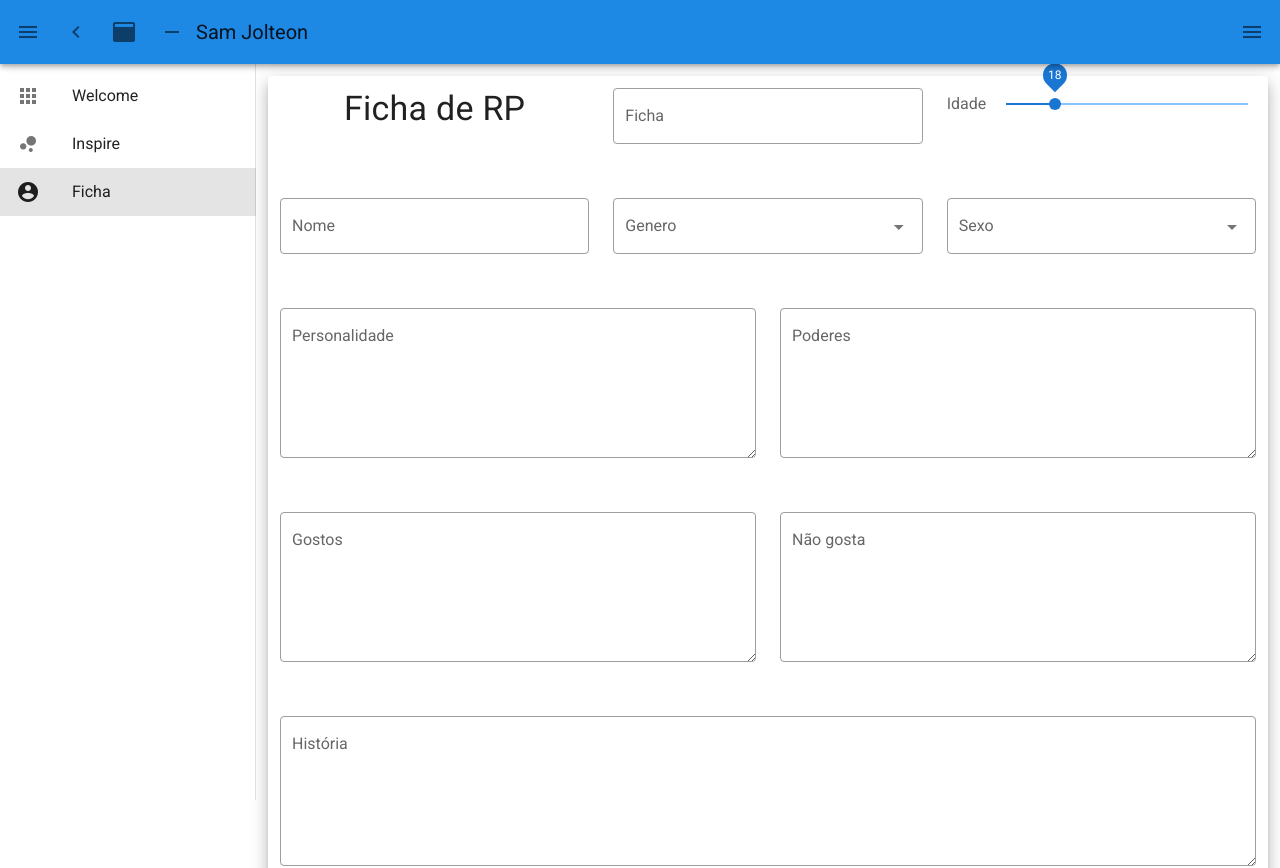
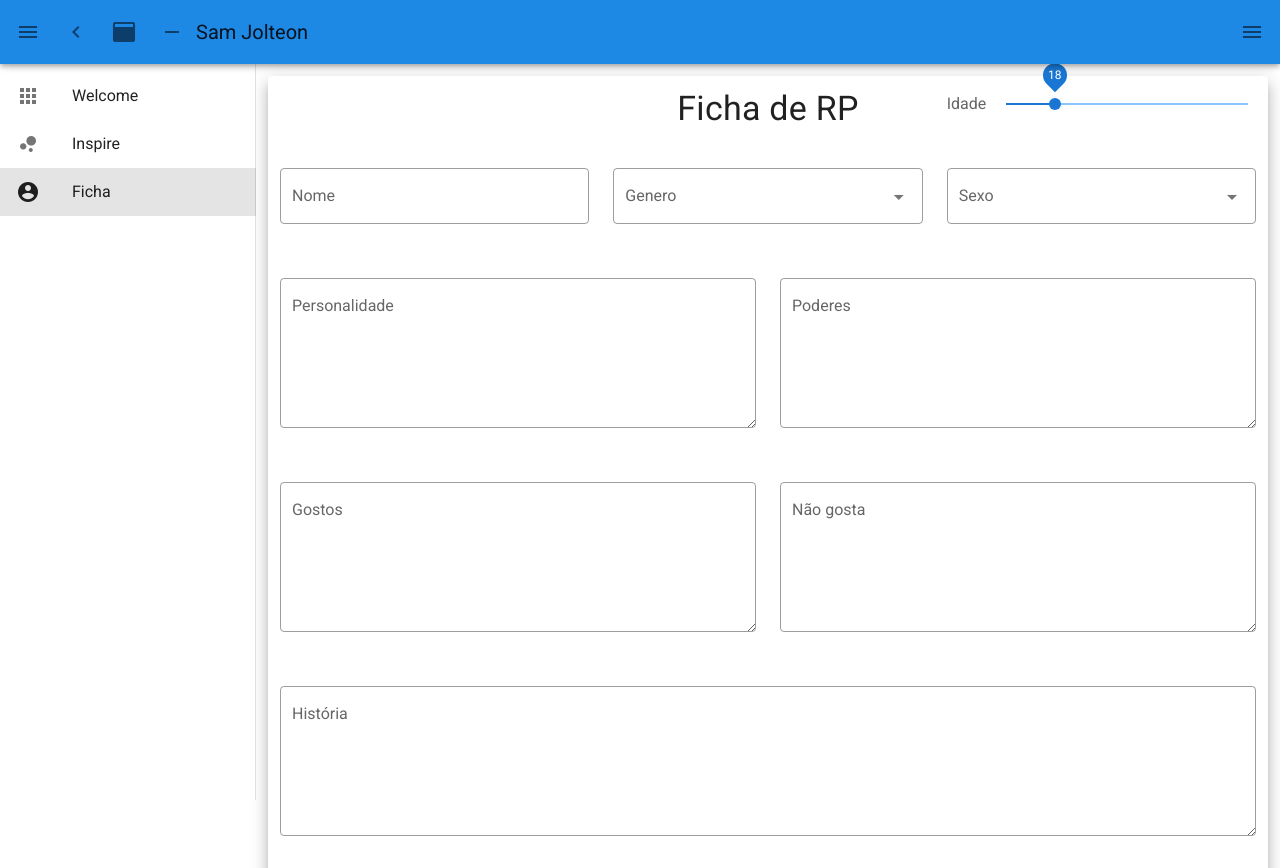
Before and after one commit to SenhorBiscoito/hirochan-frontend-vue, a Nuxt app: page /ficha in a window 1280 px wide. Shown: the top 868 px of the page. Built offline with nearby package versions, Linux system fonts and the light colour scheme.

Commit message:
adicionando axios

```diff
--- a/nuxt.config.js
+++ b/nuxt.config.js
@@ -1,53 +1,50 @@
-import colors from 'vuetify/es5/util/colors'
+import colors from "vuetify/es5/util/colors";
 
 export default {
-  mode: 'spa',
+  mode: "spa",
   /*
    ** Headers of the page
    */
   head: {
-    titleTemplate: '%s - ' + process.env.npm_package_name,
-    title: process.env.npm_package_name || '',
+    titleTemplate: "%s - " + process.env.npm_package_name,
+    title: process.env.npm_package_name || "",
     meta: [
-      { charset: 'utf-8' },
-      { name: 'viewport', content: 'width=device-width, initial-scale=1' },
-      { hid: 'description', name: 'description', content: process.env.npm_package_description || '' }
+      { charset: "utf-8" },
+      { name: "viewport", content: "width=device-width, initial-scale=1" },
+      {
+        hid: "description",
+        name: "description",
+        content: process.env.npm_package_description || ""
+      }
     ],
-    link: [
-      { rel: 'icon', type: 'image/x-icon', href: '/favicon.ico' }
-    ]
+    link: [{ rel: "icon", type: "image/x-icon", href: "/favicon.ico" }]
   },
   /*
    ** Customize the progress-bar color
    */
-  loading: { color: '#fff' },
+  loading: { color: "#fff" },
   /*
    ** Global CSS
    */
-  css: [
-  ],
+  css: [],
   /*
    ** Plugins to load before mounting the App
    */
-  plugins: [
-  ],
+  plugins: [],
   /*
    ** Nuxt.js dev-modules
    */
-  buildModules: [
-    '@nuxtjs/vuetify',
-  ],
+  buildModules: ["@nuxtjs/vuetify"],
   /*
    ** Nuxt.js modules
    */
-  modules: [
-  ],
+  modules: [],
   /*
    ** vuetify module configuration
    ** https://github.com/nuxt-community/vuetify-module
    */
   vuetify: {
-    customVariables: ['~/assets/variables.scss'],
+    customVariables: ["~/assets/variables.scss"],
     theme: {
       dark: false,
       themes: {
@@ -70,7 +67,6 @@ export default {
     /*
      ** You can extend webpack config here
      */
-    extend (config, ctx) {
+    extend(config, ctx) {}
   }
-  }
-}
+};
--- a/package.json
+++ b/package.json
@@ -11,6 +11,7 @@
     "generate": "nuxt generate"
   },
   "dependencies": {
+    "axios": "^0.19.2",
     "nuxt": "^2.0.0"
   },
   "devDependencies": {
--- a/pages/ficha.vue
+++ b/pages/ficha.vue
@@ -8,19 +8,9 @@
     <v-form ref="form" @submit.prevent="submit">
       <v-container fluid>
         <v-row>
+          <v-col cols="12" sm="4"></v-col>
           <v-col cols="12" sm="4">
             <p class="display-1 text--primary text-center">Ficha de RP</p>
-          </v-col>
-          <!-- Ficha -->
-          <v-col cols="12" sm="4">
-            <v-text-field
-              v-model="form.ficha"
-              :rules="rules.ficha"
-              outlined
-              label="Ficha"
-              placeholder="Digite o nome da sua ficha do discord 😉"
-              required
-            ></v-text-field>
           </v-col>
           <!-- Idade -->
           <v-col cols="12" sm="4">
@@ -159,10 +149,11 @@
 </template>
 
 <script>
+import axios from "axios";
+
 export default {
   data() {
     const defaultForm = Object.freeze({
-      ficha: "",
       nome: "",
       idade: 18,
       id_genero: "",
@@ -179,7 +170,6 @@ export default {
     return {
       form: Object.assign({}, defaultForm),
       rules: {
-        ficha: [val => (val || "").length > 0 || "Esse campo é obrigatório"],
         nome: [val => (val || "").length > 0 || "Esse campo é obrigatório"],
         idade: [val => val < 40 || `Mentiroso!`],
         id_genero: [val => (val || "") > 0 || "Esse campo é obrigatório"],
@@ -274,12 +264,20 @@ export default {
       this.form = Object.assign({}, this.defaultForm);
       this.$refs.form.reset();
     },
-    submit() {
+    async submit() {
       // Quando o formulário for válido, faça a requisição
       if (this.$refs.form.validate()) {
         this.snackbar = true;
-        alert("formulario enviado");
+
         console.log(this.form);
+        console.log(this.form.image);
+        console.log(this.form.image[0]);
+
+        let { data } = await axios.post(`http://localhost:8080/v1/fichas`, {
+          ...this.form
+        });
+
+        console.log(data);
       }
     }
   }
```
Also changed, not shown: 1 other file (tests, documents, lock files or other folders). Lines whose indentation alone changed are shown as unchanged.
